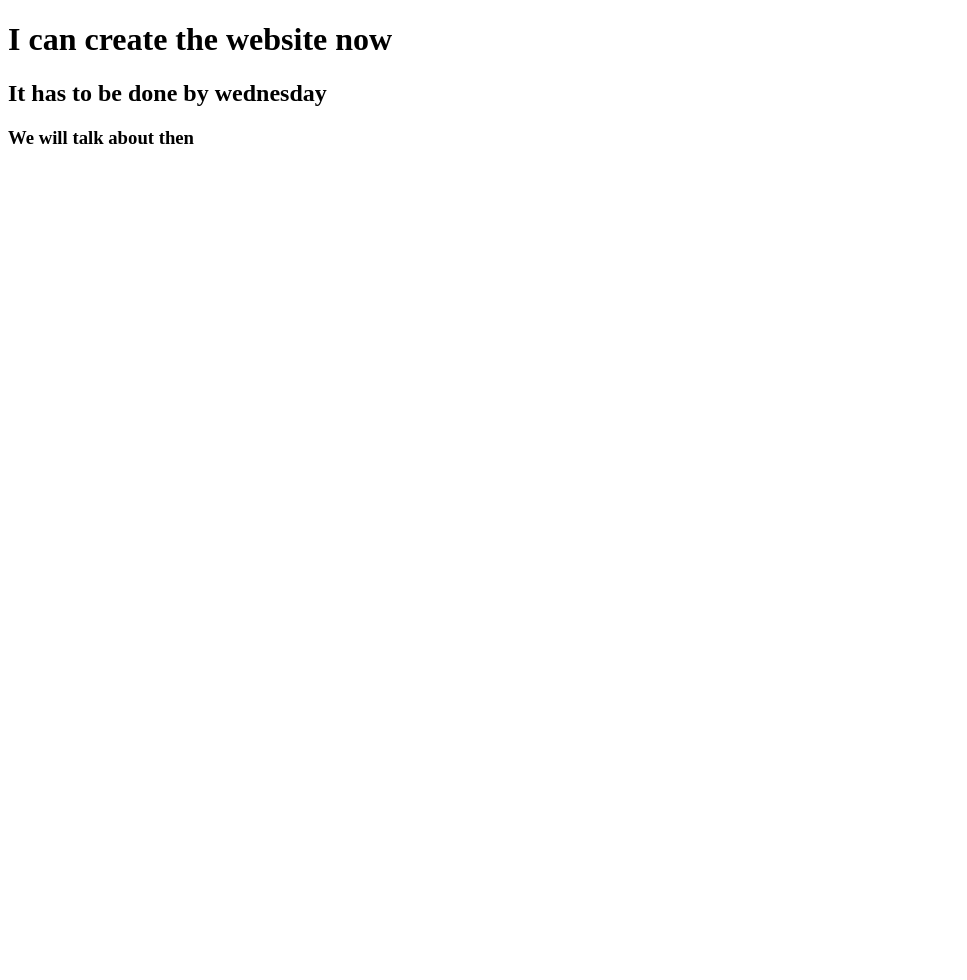
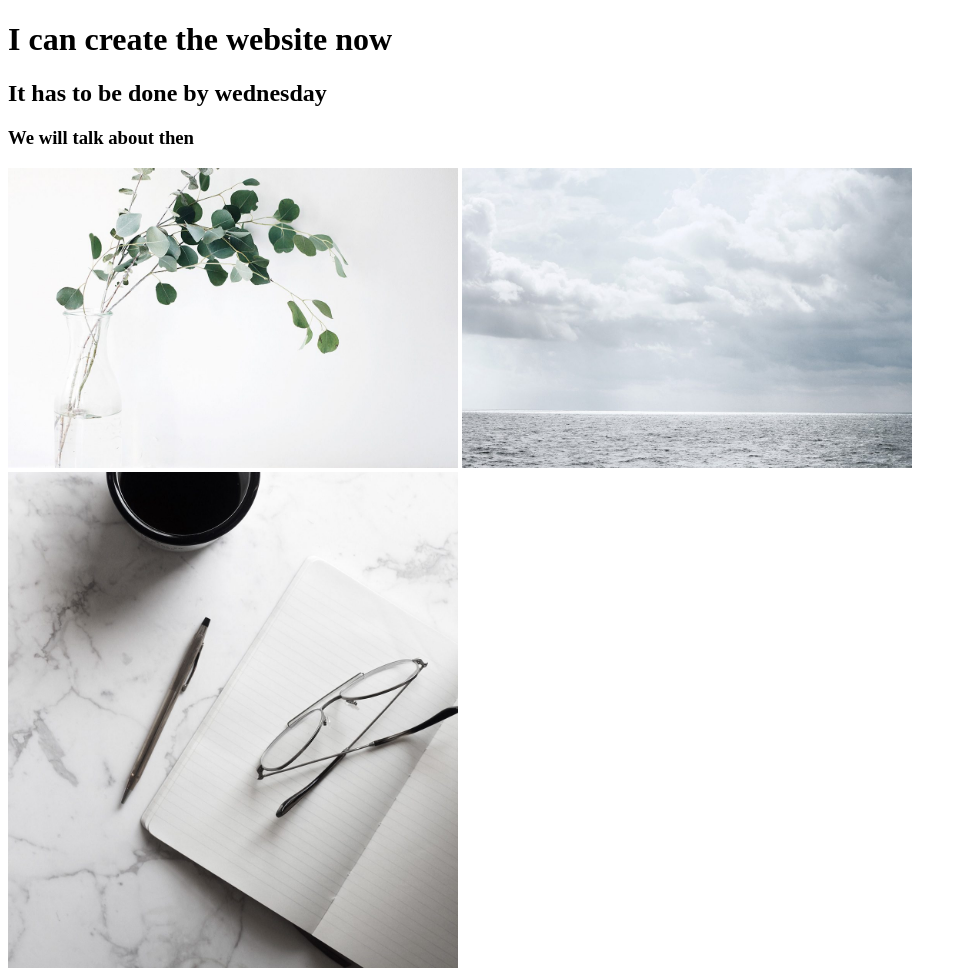
Before and after one commit to webdevhridoy/my-second-repo, a plain HTML site: page index.html in a window 1280 px wide. Shown: the whole page, without its empty margins (0-967 px from the left). Before the commit the page ends 800 px from the top, so only its background shows below. Drawn offline with Linux system fonts and the light colour scheme.

```diff
--- a/index.html
+++ b/index.html
@@ -5,6 +5,7 @@
     <meta http-equiv="X-UA-Compatible" content="IE=edge">
     <meta name="viewport" content="width=device-width, initial-scale=1.0">
     <title>My Second Repo</title>
+     <link rel="stylesheet" href="style.css">
 </head>
 <body>
     <div>
@@ -13,5 +14,11 @@
         <h3>We will talk about then</h3>
     </div>
 
+    <div class="imagesflex">
+        <img src="image/blog 1.jpg" alt="">
+        <img src="image/blog 2.jpg" alt="">
+        <img src="image/blog 3.jpg" alt="">
+    </div>
+
 </body>
 </html>
--- /dev/null
+++ b/style.css
@@ -0,0 +1,8 @@
+.imagesflex {
+    display: inline;
+}
+
+.imagesflex img {
+    width: 450px;
+    height: auto;
+}
```
Also changed, not shown: image/637-6379242_lexus-gerente-01-lexus-gerente-04-computer-chair (1).png (added), image/637-6379242_lexus-gerente-01-lexus-gerente-04-computer-chair.png (added), image/blog 1.jpg (added), image/blog 2.jpg (added), image/blog 3.jpg (added), image/favicon.png (added), image/feature.jpg (added), image/img_184513 (1).png (added), image/img_184513.png (added), image/logo-n.png (added), image/logo.png (added).
